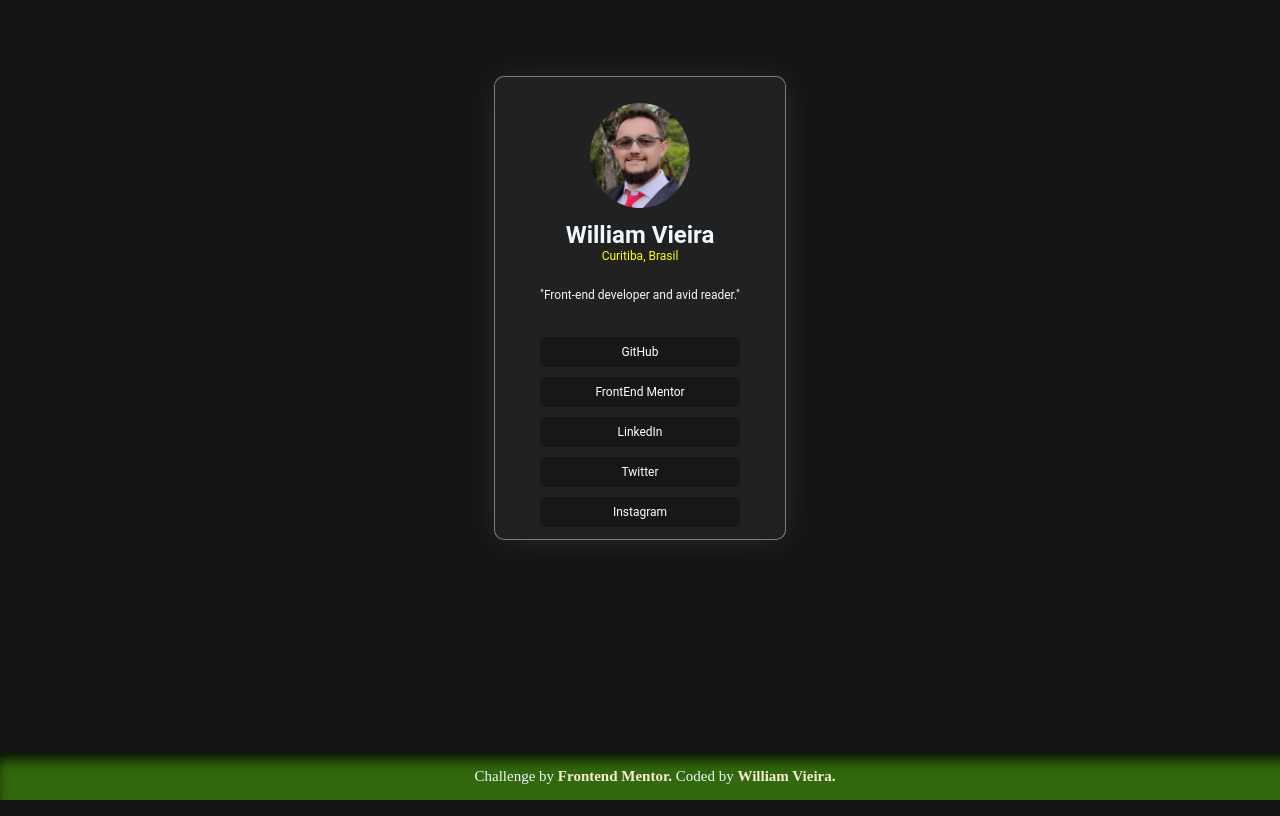
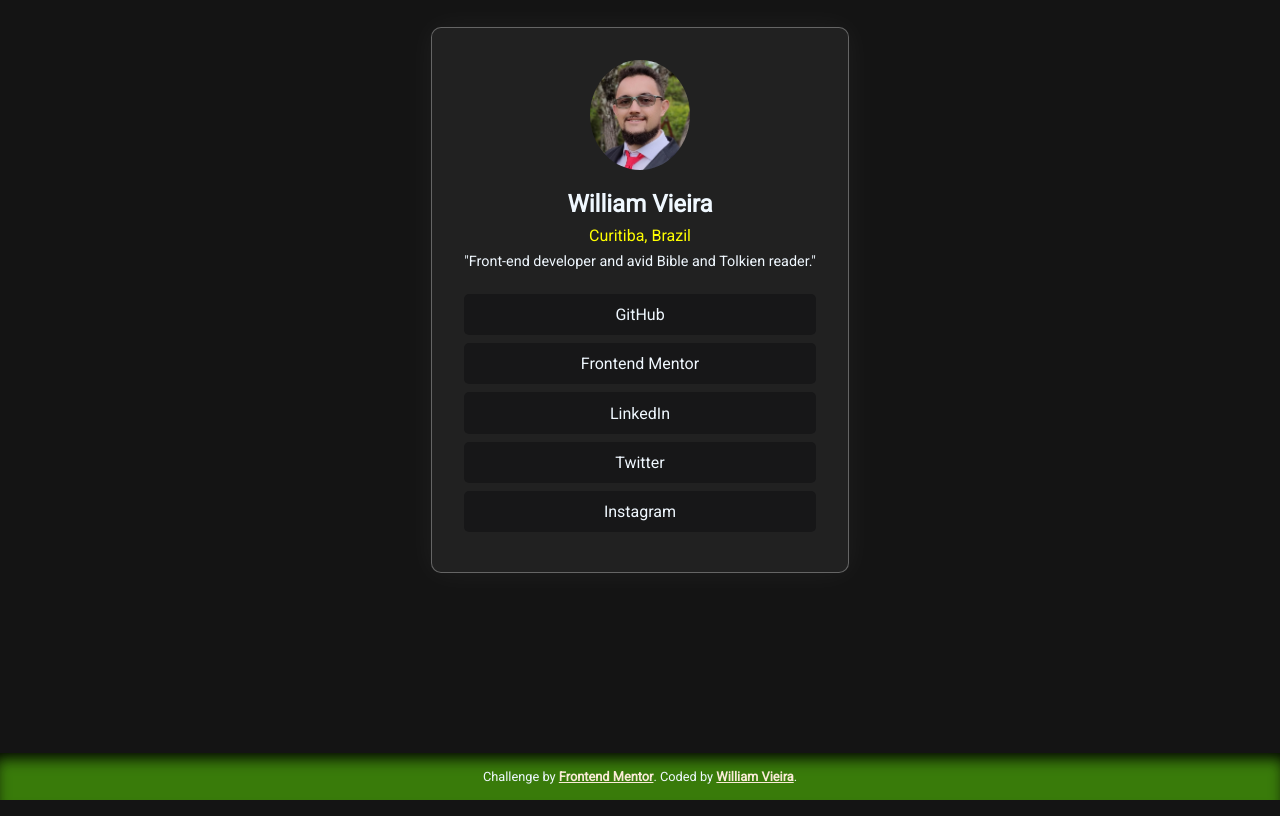
Before and after one commit to Wyll-Numen/social-link-profile, a plain HTML site: page index.html in a window 1280 px wide. Drawn offline with Linux system fonts and the light colour scheme.

Commit message:
Social Link Profile 1.0

```diff
--- a/index.html
+++ b/index.html
@@ -1,167 +1,142 @@
 <!DOCTYPE html>
-<html lang="en">
+<html lang="pt-br">
 <head>
   <meta charset="UTF-8">
-  <meta name="viewport" content="width=device-width, initial-scale=1.0"> <!-- displays site properly based on user's device -->
-
-  <link rel="icon" type="image/png" sizes="32x32" href="./assets/images/favicon-32x32.png">
-
-  <title>Frontend Mentor | Social links profile</title>
-
-  <!-- Feel free to remove these styles or customise in your own stylesheet 👍 -->
+  <meta name="viewport" content="width=device-width, initial-scale=1.0">
+  <title>William Vieira | Links</title>
+  <link rel="icon" type="image/png" href="./assets/images/favicon-32x32.png">
+  <link href="https://fonts.googleapis.com/css2?family=Roboto&display=swap" rel="stylesheet">
   <style>
-
-    .attribution { font-size: 15px; text-align: center;
+    :root {
+      --bg-color: #141414;
+      --card-bg: #212121;
+      --link-bg: #171718;
+      --hover-color: yellow;
+      --text-color: aliceblue;
+      --secondary-color: yellow;
     }
 
-    .attribution a:hover{
-      color: rgb(0, 0, 0);
-      transition: 0.5s;
+    * {
+      box-sizing: border-box;
+      margin: 0;
+      padding: 0;
     }
 
-    .attribution a {
-      color: antiquewhite;
+    body {
+      background-color: var(--bg-color);
+      color: var(--text-color);
+      font-family: 'Roboto', sans-serif;
+      display: flex;
+      flex-direction: column;
+      justify-content: center;
+      align-items: center;
+      min-height: 100vh;
     }
 
-    h1{
-      margin: 0px;
-      color: aliceblue;
-    }
-
-    p{
-      color: yellow;
-      margin: 0px;
-      margin-bottom: 15px;
-    }
-
-    #front-end{
-      padding: 10px;
-      color: aliceblue;
-    }
-
-    main{
-      display: flex;
-      flex-direction: column;
-      align-items: center;
-      justify-content: center;
-      border: 1px solid rgba(255, 255, 255, 0.408);
-      background-color: rgb(33, 33, 33);
+    main {
+      background-color: var(--card-bg);
       border-radius: 10px;
-      box-shadow: 1px 1px 35px rgba(255, 255, 255, 0.083);
+      padding: 2rem;
+      box-shadow: 0 0 30px rgba(255, 255, 255, 0.05);
+      text-align: center;
+      border: 1px solid rgba(255, 255, 255, 0.304);
       margin-top: -200px;
     }
 
-
-    img{
+    .profile-img {
       width: 100px;
-      height: 105px;
-      margin: 10px;
+      height: 110px;
       border-radius: 50%;
-
+      object-fit: cover;
+      margin-bottom: 1rem;
     }
 
-    #apresentation{
-      width: 290px;
-      height: 250px;
-      align-content: end;
-      text-align: center;
-
+    h1 {
+      font-size: 1.5rem;
     }
 
-    a{
-      text-decoration: none;
-      color: white;
+    .location {
+      color: var(--secondary-color);
+      margin: 0.5rem 0;
     }
 
-    ul{
-      margin-top: 0px;
+    .bio {
+      margin-bottom: 1.5rem;
+      font-size: 0.9rem;
     }
 
-    #links ul li{
-      display: flex;
-      align-items: center;
-      justify-content: center;
-      background-color: rgb(23, 23, 24);
-      width: 200px;
-      height: 30px;
-      margin-bottom: 10px;
-      margin-top: 10px;
-      text-align: center;
-      border-radius: 5px;
+    .links {
       list-style: none;
-    }
-
-    #links ul li:hover{
-      background-color: yellow;
-      transition: 0.5s;
-      color: black;
-      cursor: pointer;
-      box-shadow: 1px 1px 5px rgba(255, 255, 255, 0.305);
-      box-shadow: inset 1px 1px 10px rgba(0, 0, 0, 0.822);
-    }
-
-    #links ul {
       padding: 0;
     }
 
-    #links ul li:hover a{
-      color: black;
+    .links li {
+      background-color: var(--link-bg);
+      margin: 0.5rem 0;
+      border-radius: 5px;
+      transition: 0.3s;
     }
 
-
-    body{
-      display: flex;
-      justify-content: center;
-      align-items: center;
-      background-color: rgb(20, 20, 20);
-      font-family: roboto;
-      font-size: 12px;
-      justify-content: center;
-      min-height: 100vh;
-      flex-direction: column;
+    .links li a {
+      display: block;
+      padding: 0.7rem;
+      color: var(--text-color);
+      text-decoration: none;
     }
 
-    footer{
-      background-color: rgba(106, 255, 0, 0.364);
+    .links li:hover {
+      background-color: var(--hover-color);
+    }
+
+    .links li:hover a {
+      color: black;
+      box-shadow: inset 1px 1px 10px black;
+    }
+
+    footer {
+      width: 100%;
+      padding: 1rem;
+      background-color: rgba(104, 247, 2, 0.457);
       box-shadow: inset 0 10px 15px -5px black;
-      width: 100%;
-      padding: 15px;
-      font-family: inter-regular;
+      text-align: center;
+      color: var(--text-color);
+      font-size: 0.8rem;
       position: fixed;
-      bottom: 0px;
-      left: 0px;
-      color: aliceblue;
+      bottom: 0;
+      left: 0;
+    }
+
+    footer a {
+      color: antiquewhite;
+      transition: color 0.3s;
+    }
+
+    footer a:hover {
+      color: black;
     }
   </style>
 </head>
 <body>
 
-<main>
+  <main>
+    <img src="assets/images/selfie.jpg" alt="Foto de William Vieira" class="profile-img">
+    <h1>William Vieira</h1>
+    <p class="location">Curitiba, Brazil</p>
+    <p class="bio">"Front-end developer and avid Bible and Tolkien reader."</p>
 
-  <div id="apresentation">
-    <img src="assets/images/selfie.jpg" alt="selfie">
-    <h1>William Vieira</h1>
-    <p>Curitiba, Brasil</p>
-    <p id="front-end">"Front-end developer and avid reader."</p>
-  </div>
-
-  <div id="links">
-    <ul>
-      <li><a href="https://github.com/Wyll-Numen" target="_blank">GitHub</a></li>
-      <li><a href="https://www.frontendmentor.io/home" target="_blank">FrontEnd Mentor</a></li>
-      <li><a href="https://www.linkedin.com/in/william-vieira777/" target="_blank">LinkedIn</a></li>
-      <li><a href="https://x.com/WyllyamN" target="_blank">Twitter</a></li>
-      <li><a href="https://www.instagram.com/wyll.numen/" target="_blank">Instagram</a></li>
+    <ul class="links">
+      <li><a href="https://github.com/Wyll-Numen" target="_blank" rel="noopener noreferrer">GitHub</a></li>
+      <li><a href="https://www.frontendmentor.io/home" target="_blank" rel="noopener noreferrer">Frontend Mentor</a></li>
+      <li><a href="https://www.linkedin.com/in/william-vieira777/" target="_blank" rel="noopener noreferrer">LinkedIn</a></li>
+      <li><a href="https://x.com/WyllyamN" target="_blank" rel="noopener noreferrer">Twitter</a></li>
+      <li><a href="https://www.instagram.com/wyll.numen/" target="_blank" rel="noopener noreferrer">Instagram</a></li>
     </ul>
-  </div>
-
-</main>
+  </main>
 
   <footer>
-    <div class="attribution">
-      Challenge by <strong><a href="https://www.frontendmentor.io?ref=challenge" target="_blank">Frontend Mentor</a>.</strong>
-      Coded by <strong><a href="https://github.com/Wyll-Numen">William Vieira</a>.</strong>
-    </div>
+     Challenge by <strong><a href="https://www.frontendmentor.io?ref=challenge" target="_blank" rel="noopener noreferrer">Frontend Mentor</a></strong>.
+    Coded by <strong><a href="https://github.com/Wyll-Numen" target="_blank" rel="noopener noreferrer">William Vieira</a></strong>.
   </footer>
+
 </body>
 </html>
```
